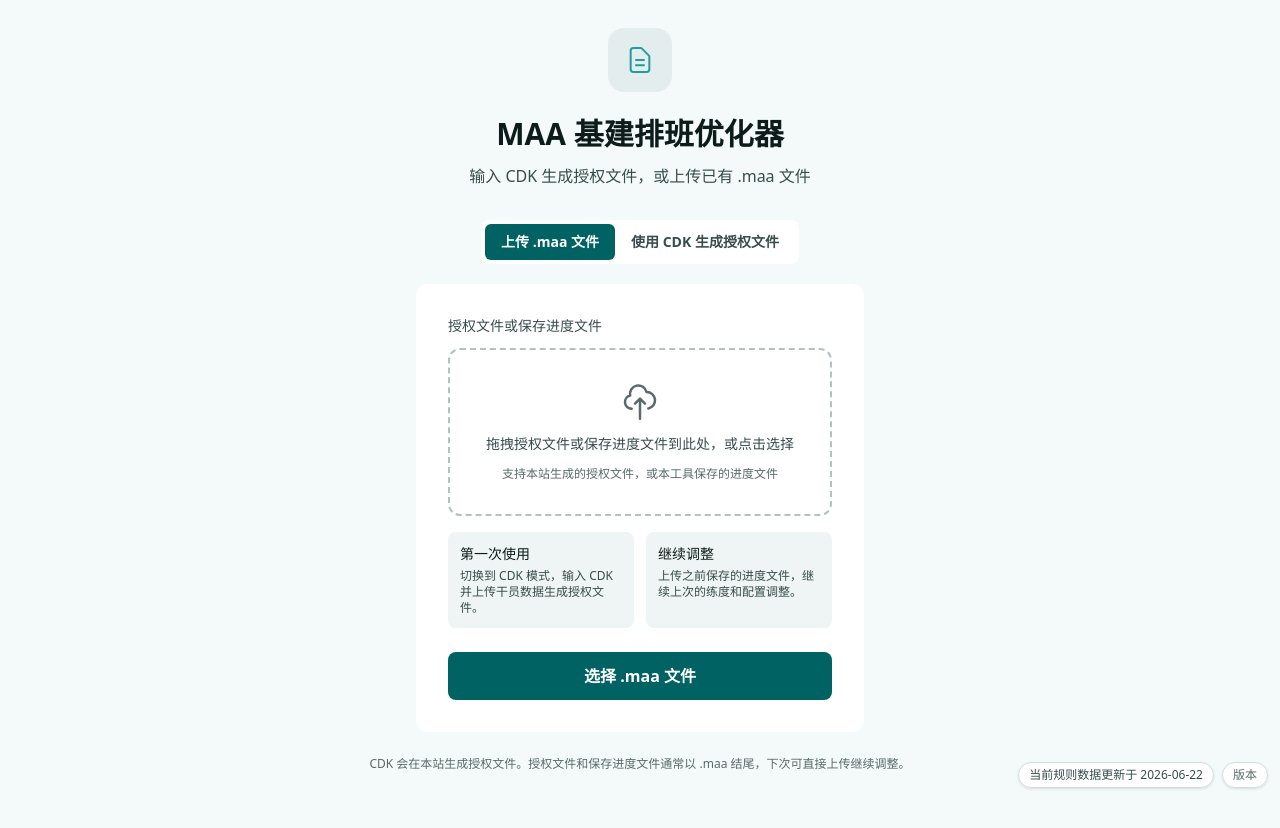
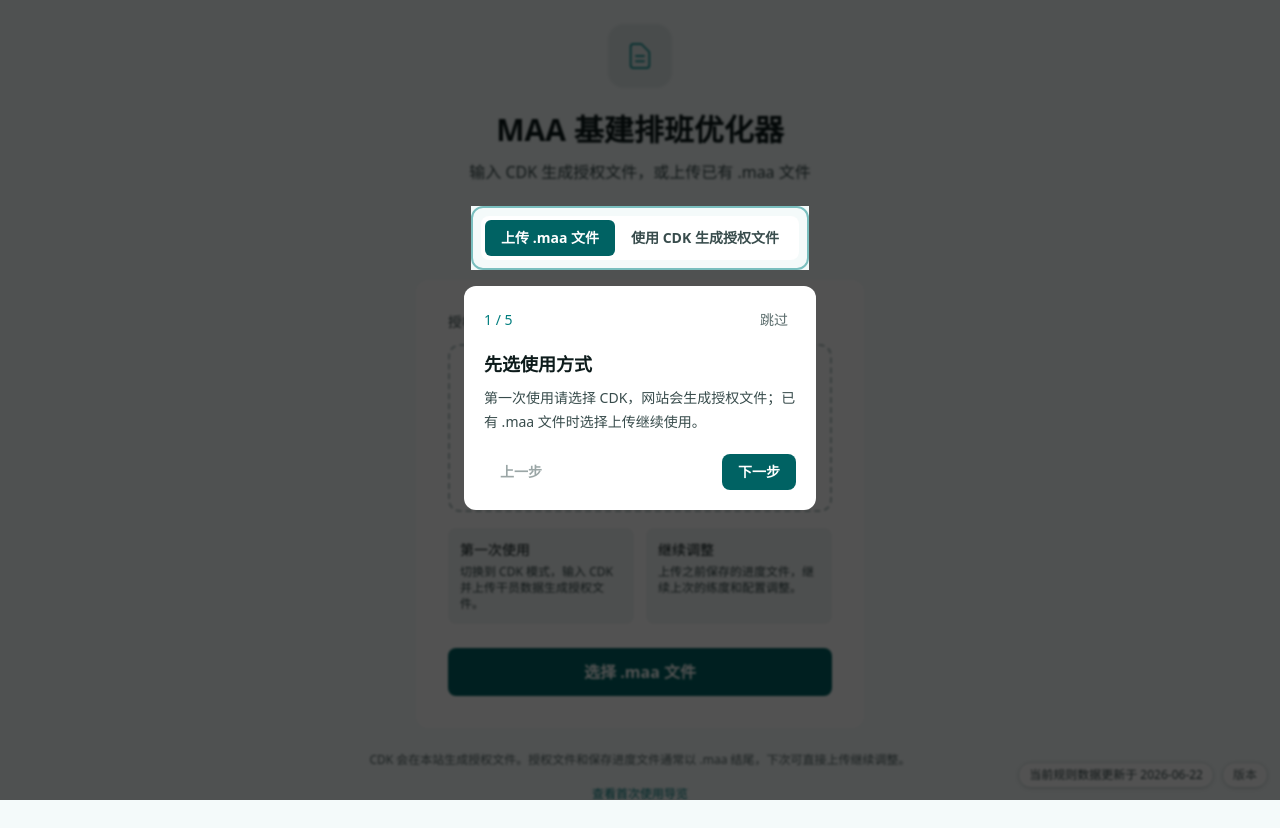
Before and after one commit to ntgmc/goofish-infrast-public, a React (Vite) app: page / in a window 1280 px wide. Both pictures are taken after a click on the button "开始使用". Before the commit the page ends 800 px from the top, so only its background shows below. Built offline with nearby package versions, Linux system fonts and the light colour scheme; no server answers; the HTML template or start-up script is replaced by a standard one.

Commit message:
feat: add first-run upload tour

```diff
--- a/src/lib/build-meta.ts
+++ b/src/lib/build-meta.ts
@@ -1,8 +1,8 @@
 // Auto-generated by scripts/generate-data.mjs
 // Do not edit this file directly.
 export const APP_BUILD_META = {
-  "frontend_version": "1.0.73",
-  "backend_version": "1.0.73",
+  "frontend_version": "1.0.74",
+  "backend_version": "1.0.74",
   "data_version": "data.0db7627899dd",
   "generated_at": "2026-06-22T10:51:45.732Z",
   "source_summary": "source=netlify/functions/efficiency-data.json; sha256=0db7627899dd; workplaces=14; trading_rule_groups=7; manufacturing_rule_groups=9; control_center_rules=13",
--- a/src/pages/UploadPage.tsx
+++ b/src/pages/UploadPage.tsx
@@ -1,4 +1,4 @@
-import { useMemo, useState, useRef, useCallback } from 'react'
+import { useEffect, useMemo, useState, useRef, useCallback } from 'react'
 import type { Announcement, LicenseConfig, LicenseFile, LicenseOperator } from '../lib/types'
 import AnnouncementBanner from '../components/AnnouncementBanner'
 import ConfigEditor, { CONFIG_PRESETS, cloneConfig, normalizeConfig, validateConfig } from '../components/ConfigEditor'
@@ -13,8 +13,86 @@
 
 type EntryMode = 'license' | 'cdk'
 
+const FIRST_RUN_TOUR_STORAGE_KEY = 'maa-infrast-upload-tour-seen'
+
+type TourTarget =
+  | 'announcement'
+  | 'entry-mode'
+  | 'cdk-code'
+  | 'operator-data'
+  | 'base-config'
+  | 'redeem-action'
+
+interface TourStep {
+  target: TourTarget;
+  title: string;
+  body: string;
+}
+
+const ANNOUNCEMENT_TOUR_STEP: TourStep = {
+  target: 'announcement',
+  title: '先看站内公告',
+  body: '如果这里有公告，请先确认维护通知、使用限制或近期变更，再继续生成授权文件。',
+}
+
+const BASE_TOUR_STEPS: TourStep[] = [
+  {
+    target: 'entry-mode',
+    title: '先选使用方式',
+    body: '第一次使用请选择 CDK，网站会生成授权文件；已有 .maa 文件时选择上传继续使用。',
+  },
+  {
+    target: 'cdk-code',
+    title: '输入你的 CDK',
+    body: '把收到的 CDK 填在这里。CDK 只用于本次生成授权文件，不需要提前准备授权文件。',
+  },
+  {
+    target: 'operator-data',
+    title: '上传干员数据',
+    body: '从 MAA 导出 operators.json 或 txt 文件后上传，工具会按你的账号干员计算排班。',
+  },
+  {
+    target: 'base-config',
+    title: '确认基建配置',
+    body: '这里选择贸易站、制造站、产物和无人机策略。提交前还能调整，提交后本次授权配置会固定。',
+  },
+  {
+    target: 'redeem-action',
+    title: '生成授权文件',
+    body: '勾选确认后兑换 CDK，网站会下载授权文件并进入排班生成流程。',
+  },
+]
+
 export default function UploadPage({ onFileLoaded, onLicenseRedeemed, error, announcement }: Props) {
   const [mode, setMode] = useState<EntryMode>('license')
+  const [tourOpen, setTourOpen] = useState(false)
+  const tourSteps = useMemo(
+    () => announcement?.enabled ? [ANNOUNCEMENT_TOUR_STEP, ...BASE_TOUR_STEPS] : BASE_TOUR_STEPS,
+    [announcement?.enabled],
+  )
+
+  useEffect(() => {
+    try {
+      if (window.localStorage.getItem(FIRST_RUN_TOUR_STORAGE_KEY) !== 'done') {
+        setTourOpen(true)
+      }
+    } catch {
+      setTourOpen(true)
+    }
+  }, [])
+
+  const handleOpenTour = () => {
+    setTourOpen(true)
+  }
+
+  const handleCloseTour = () => {
+    try {
+      window.localStorage.setItem(FIRST_RUN_TOUR_STORAGE_KEY, 'done')
+    } catch {
+      // Ignore storage failures; closing the tour should still work.
+    }
+    setTourOpen(false)
+  }
 
   return (
     <div className="flex min-h-screen items-center justify-center p-6">
@@ -34,10 +112,12 @@
           <BuildMetaStrip placement="corner" />
         </div>
 
+        <div data-tour={announcement?.enabled ? 'announcement' : undefined}>
           <AnnouncementBanner announcement={announcement} className="mb-5" />
+        </div>
 
         <div className="mb-5 flex justify-center">
-          <div className="inline-flex rounded-lg bg-surface-1 p-1">
+          <div className="inline-flex rounded-lg bg-surface-1 p-1" data-tour="entry-mode">
             <ModeButton label="上传 .maa 文件" active={mode === 'license'} onClick={() => setMode('license')} />
             <ModeButton label="使用 CDK 生成授权文件" active={mode === 'cdk'} onClick={() => setMode('cdk')} />
           </div>
@@ -52,7 +132,22 @@
         <p className="mt-6 text-center text-xs text-ink-muted">
           CDK 会在本站生成授权文件。授权文件和保存进度文件通常以 .maa 结尾，下次可直接上传继续调整。
         </p>
+        <div className="mt-3 text-center">
+          <button
+            type="button"
+            onClick={handleOpenTour}
+            className="text-xs font-medium text-brand-500 underline-offset-4 transition-colors duration-150 hover:text-brand-400 hover:underline"
+          >
+            查看首次使用导览
+          </button>
         </div>
+      </div>
+      <FirstRunTour
+        open={tourOpen}
+        steps={tourSteps}
+        onClose={handleCloseTour}
+        onModeChange={setMode}
+      />
     </div>
   )
 }
@@ -296,6 +391,7 @@
           <label className="block">
             <span className="mb-2 block text-sm font-medium text-ink-secondary">CDK</span>
             <input
+              data-tour="cdk-code"
               type="text"
               value={code}
               onChange={(event) => setCode(event.currentTarget.value)}
@@ -307,6 +403,7 @@
           <div>
             <span className="mb-2 block text-sm font-medium text-ink-secondary">operators.json / .txt</span>
             <button
+              data-tour="operator-data"
               type="button"
               onClick={() => operatorsRef.current?.click()}
               className="w-full rounded-lg bg-surface-2 px-4 py-2 text-left text-sm font-medium text-ink-secondary transition-colors duration-150 hover:bg-surface-3 hover:text-ink-primary"
@@ -328,6 +425,7 @@
         <OperatorDataGuide />
       </section>
 
+      <div data-tour="base-config">
         <ConfigEditor
           config={normalizedConfig}
           canEdit
@@ -336,8 +434,9 @@
           onUpdate={updateConfig}
           note="提交前可选择或调整基建配置；提交成功后本次导入的干员和配置不能再次修改。"
         />
+      </div>
 
-      <section className="mx-auto max-w-3xl rounded-xl bg-surface-1 p-5 sm:p-6">
+      <section className="mx-auto max-w-3xl rounded-xl bg-surface-1 p-5 sm:p-6" data-tour="redeem-action">
         <label className="flex items-start gap-3 text-sm text-ink-secondary">
           <input
             type="checkbox"
@@ -392,6 +491,195 @@
   )
 }
 
+function FirstRunTour({
+  open,
+  steps,
+  onClose,
+  onModeChange,
+}: {
+  open: boolean;
+  steps: TourStep[];
+  onClose: () => void;
+  onModeChange: (mode: EntryMode) => void;
+}) {
+  const [activeIndex, setActiveIndex] = useState(0)
+  const [targetRect, setTargetRect] = useState<DOMRect | null>(null)
+  const activeStep = steps[activeIndex]
+  const isLastStep = activeIndex === steps.length - 1
+
+  useEffect(() => {
+    if (!open) return
+    setActiveIndex(0)
+  }, [open])
+
+  useEffect(() => {
+    if (activeIndex > steps.length - 1) {
+      setActiveIndex(0)
+    }
+  }, [activeIndex, steps.length])
+
+  useEffect(() => {
+    if (!open || !activeStep) return
+    if (!['announcement', 'entry-mode'].includes(activeStep.target)) onModeChange('cdk')
+
+    let frame = 0
+    let settleTimer = 0
+    const measureTarget = () => {
+      const target = document.querySelector<HTMLElement>(`[data-tour="${activeStep.target}"]`)
+      if (!target) return false
+      setTargetRect(target.getBoundingClientRect())
+      return true
+    }
+    const focusTarget = () => {
+      setTargetRect(null)
+      const target = document.querySelector<HTMLElement>(`[data-tour="${activeStep.target}"]`)
+      if (!target) {
+        frame = window.requestAnimationFrame(focusTarget)
+        return
+      }
+      target.scrollIntoView({ behavior: 'smooth', block: 'center', inline: 'center' })
+      frame = window.requestAnimationFrame(measureTarget)
+      settleTimer = window.setTimeout(measureTarget, 280)
+    }
+
+    focusTarget()
+    window.addEventListener('resize', measureTarget)
+    window.addEventListener('scroll', measureTarget, true)
+
+    return () => {
+      window.cancelAnimationFrame(frame)
+      window.clearTimeout(settleTimer)
+      window.removeEventListener('resize', measureTarget)
+      window.removeEventListener('scroll', measureTarget, true)
+    }
+  }, [activeIndex, activeStep, onModeChange, open])
+
+  if (!open || !activeStep) return null
+
+  const paddedRect = targetRect
+    ? {
+      top: Math.max(12, targetRect.top - 10),
+      left: Math.max(12, targetRect.left - 10),
+      width: Math.min(window.innerWidth - 24, targetRect.width + 20),
+      height: targetRect.height + 20,
+    }
+    : null
+  const panelStyle = getTourPanelStyle(paddedRect)
+
+  const handleNext = () => {
+    if (isLastStep) {
+      onClose()
+      return
+    }
+    setActiveIndex((index) => Math.min(index + 1, steps.length - 1))
+  }
+
+  const handlePrevious = () => {
+    setActiveIndex((index) => Math.max(index - 1, 0))
+  }
+
+  return (
+    <div className="fixed inset-0 z-50" role="dialog" aria-modal="true" aria-labelledby="first-run-tour-title">
+      {paddedRect ? (
+        <>
+          <div className="fixed inset-x-0 top-0 bg-black/68 backdrop-blur-[1px]" style={{ height: paddedRect.top }} />
+          <div
+            className="fixed left-0 bg-black/68 backdrop-blur-[1px]"
+            style={{ top: paddedRect.top, width: paddedRect.left, height: paddedRect.height }}
+          />
+          <div
+            className="fixed right-0 bg-black/68 backdrop-blur-[1px]"
+            style={{
+              top: paddedRect.top,
+              left: paddedRect.left + paddedRect.width,
+              height: paddedRect.height,
+            }}
+          />
+          <div
+            className="fixed inset-x-0 bottom-0 bg-black/68 backdrop-blur-[1px]"
+            style={{ top: paddedRect.top + paddedRect.height }}
+          />
+          <div
+            className="pointer-events-none fixed rounded-xl border-2 border-brand-300"
+            style={{
+              top: paddedRect.top,
+              left: paddedRect.left,
+              width: paddedRect.width,
+              height: paddedRect.height,
+            }}
+          />
+        </>
+      ) : (
+        <div className="fixed inset-0 bg-black/68 backdrop-blur-[1px]" />
+      )}
+
+      <div
+        className="fixed w-[min(22rem,calc(100vw-2rem))] rounded-xl bg-surface-1 p-5 text-left"
+        style={panelStyle}
+      >
+        <div className="mb-4 flex items-center justify-between gap-4">
+          <p className="text-sm font-medium text-brand-500">
+            {activeIndex + 1} / {steps.length}
+          </p>
+          <button
+            type="button"
+            onClick={onClose}
+            className="rounded-md px-2 py-1 text-sm font-medium text-ink-muted transition-colors duration-150 hover:bg-surface-2 hover:text-ink-primary"
+          >
+            跳过
+          </button>
+        </div>
+        <h2 id="first-run-tour-title" className="text-lg font-semibold text-ink-primary">
+          {activeStep.title}
+        </h2>
+        <p className="mt-2 text-sm leading-6 text-ink-secondary">{activeStep.body}</p>
+        <div className="mt-5 flex items-center justify-between gap-3">
+          <button
+            type="button"
+            onClick={handlePrevious}
+            disabled={activeIndex === 0}
+            className="rounded-lg px-4 py-2 text-sm font-semibold text-ink-secondary transition-colors duration-150 hover:bg-surface-2 hover:text-ink-primary disabled:pointer-events-none disabled:text-ink-muted/60"
+          >
+            上一步
+          </button>
+          <button
+            type="button"
+            onClick={handleNext}
+            className="rounded-lg bg-brand-600 px-4 py-2 text-sm font-semibold text-white transition-colors duration-150 hover:bg-brand-500"
+          >
+            {isLastStep ? '知道了' : '下一步'}
+          </button>
+        </div>
+      </div>
+    </div>
+  )
+}
+
+function getTourPanelStyle(rect: { top: number; left: number; width: number; height: number } | null) {
+  const margin = 16
+  const panelWidth = Math.min(352, window.innerWidth - margin * 2)
+  const panelHeight = 230
+  if (!rect) {
+    return {
+      top: `calc(50vh - ${panelHeight / 2}px)`,
+      left: `calc(50vw - ${panelWidth / 2}px)`,
+    }
+  }
+
+  const belowTop = rect.top + rect.height + margin
+  const aboveTop = rect.top - panelHeight - margin
+  const top = belowTop + panelHeight <= window.innerHeight - margin
+    ? belowTop
+    : Math.max(margin, aboveTop)
+  const preferredLeft = rect.left + rect.width / 2 - panelWidth / 2
+  const left = Math.min(window.innerWidth - panelWidth - margin, Math.max(margin, preferredLeft))
+
+  return {
+    top,
+    left,
+  }
+}
+
 function downloadLicense(content: string, orderHash: string) {
   const blob = new Blob([content], { type: 'application/octet-stream' })
   const url = URL.createObjectURL(blob)
```
Lines whose indentation alone changed are shown as unchanged.
